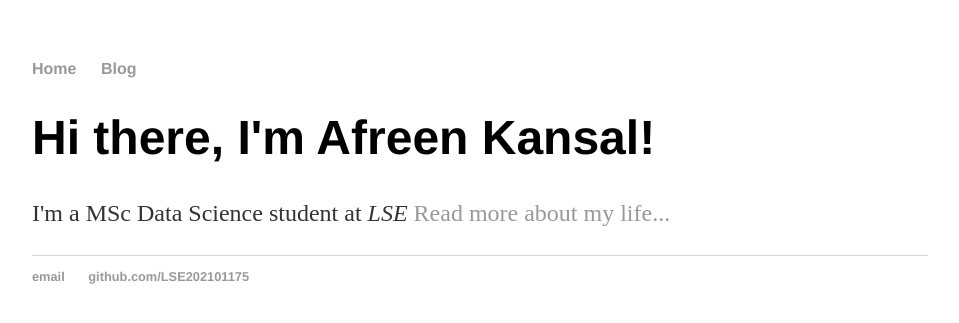
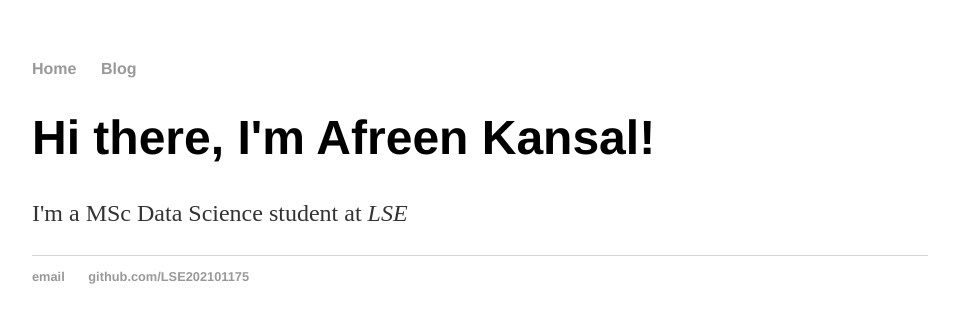
Before and after one commit to LSE202101175/LSE202101175.github.io, a Jekyll site: the page built from index.html, in a window 1280 px wide. Shown: the top 323 px of the page, without its empty margins (160-1119 px from the left). Built offline with Jekyll 4.4.1, drawn with Linux system fonts in a browser that asks for light colours.

Commit message:
Update index.html

```diff
--- a/index.html
+++ b/index.html
@@ -4,5 +4,5 @@ title: Afreen Kansal
 ---
 <div class="blurb">
 	<h1>Hi there, I'm Afreen Kansal!</h1>
-	<p>I'm a MSc Data Science student at <em>LSE</em>  <a href="/about">Read more about my life...</a></p>
+	<p>I'm a MSc Data Science student at <em>LSE</em>
 </div><!-- /.blurb -->
```
